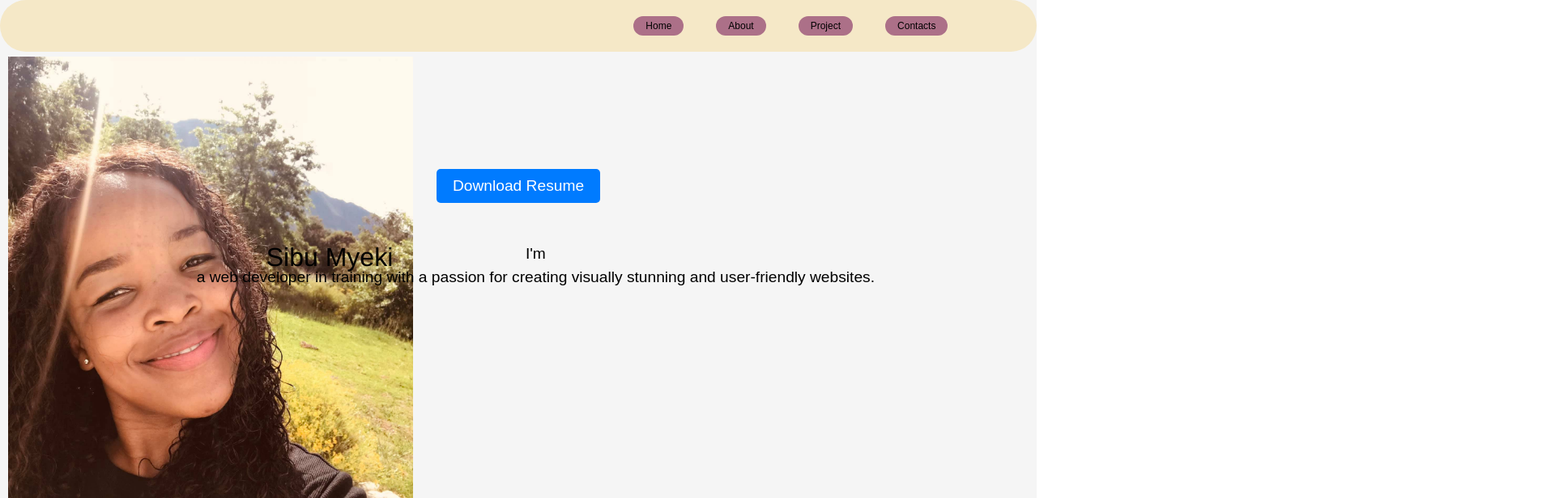
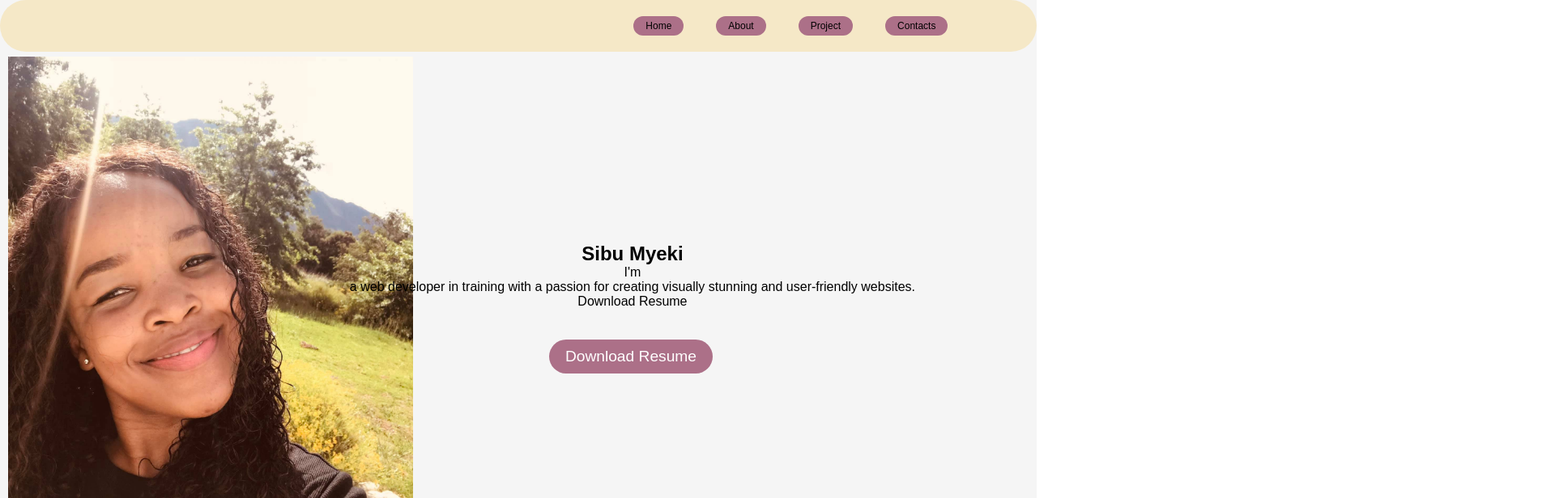
Before and after one commit to SibuMyeki/my_react_project, a React (Vite) app: page / in a window 1280 px wide. Shown: the top 616 px of the page at 81% size, 1920 px wide, since content can reach past the window. Built offline with nearby package versions, Linux system fonts and the light colour scheme.

Commit message:
About me

```diff
--- a/src/App.jsx
+++ b/src/App.jsx
@@ -1,12 +1,17 @@
 import React from 'react'
 import Navbar from './components/Navbar/Navbar';
 import HomePage from './components/HomePage/HomePage';
+import AboutPage from './components/AboutPage/AboutPage';
 // app test
 const App = () => {
   return (
     <div className='container'>
       <Navbar/>
       <HomePage />
+      <AboutPage />
+
+
+
     </div>
   );
 }
--- /dev/null
+++ b/src/components/AboutPage/AboutPage.css
@@ -0,0 +1,28 @@
+* AboutPage.css */
+
+.about-me
+{
+  max-width: 800px; /* Adjust the maximum width as needed */
+  margin: 0 auto; /* Center the content horizontally */
+
+}
+
+.about-me h2 {
+  font-size: 24px; /* Adjust the heading font size */
+  color: #333; /* Adjust the heading color */
+  padding: 1000px;
+}
+
+.about-me p {
+  font-size: 16px; /* Adjust the paragraph font size */
+  line-height: 1.6; /* Adjust the line height for better readability */
+  color: #666; /* Adjust the paragraph color */
+}
+
+.AboutPicture
+{
+    position: absolute;
+    top: 900px;
+    left:10px;
+    border-radius: 50%;
+}
--- /dev/null
+++ b/src/components/AboutPage/AboutPage.jsx
@@ -0,0 +1,25 @@
+import React from 'react';
+import './AboutPage.css';
+import image from "./img4.jpg";
+
+function AboutPage() {
+  return (
+    <div className="about-me">
+        <div className="Home-Img">
+                <img className="AboutPicture" src={image} alt="about-Image" />
+            </div>
+
+      <h2>About Me</h2>
+      <p>
+        I am a Mechanical Engineering Graduate with 3 years of experience working as a Maintenance Technician at City of Cape Town in the Water & Sanitation Department.
+        I am doing a complete career overhaul, adventuring in the "tech" world.
+        Currently I am part of the ABSA 18-month Software Engineering Program . At the moment I am looking for opportunities
+        (learnerships, internships and programming junior roles) to develop and sharpen my tech skills and explore new ones,
+        more than anything I am looking for exposure and mentorship in Software development sector
+      </p>
+
+    </div>
+  );
+}
+
+export default AboutPage;
--- a/src/components/HomePage/HomePage.css
+++ b/src/components/HomePage/HomePage.css
@@ -13,7 +13,7 @@
 {
     position: absolute;
     top: 300px;
-    right: 200px;
+    right: 150px;
 }
 .HomePicture
 {
@@ -42,15 +42,12 @@
     display: flex;
     justify-content: center;
     margin-top: 20px;
-  }
-
-  .overlap-3 {
-    background-color: #007bff; /* Change to your desired background color */
+    background-color:#AC7088; /* Change to your desired background color */
     padding: 10px 20px;
-    border-radius: 5px;
-  }
-
-  .text-wrapper-6 {
+    border-radius: 50px;
+    position: absolute;
+    top: 400px;
+    right: 400px;
     color: #ffffff; /* Change to your desired text color */
     font-size: 1.2rem;
     cursor: pointer;
--- a/src/components/HomePage/HomePage.jsx
+++ b/src/components/HomePage/HomePage.jsx
@@ -12,17 +12,18 @@ const HomePage = () => {
                 <img className="HomePicture" src={image} alt="Home-Image" />
             </div>
             <div className="Home-Text">
-                <div className="text-wrapper-5">Sibu Myeki</div>
-                <p className="i-m-web-developer">
+                <div>
+                    <h1>Sibu Myeki</h1>
+                <p>
                     I&#39;m
                     <br/> a web developer in training with a passion for creating
                     visually stunning and user-friendly websites.
                 </p>
+                <div className="text-wrapper-6">Download Resume</div>
+                </div>
             </div>
-            <div className="Resume">
-                <div className="overlap-3">
-                    <div className="text-wrapper-6">Download Resume</div>
-                </div>
+                <div className="Resume">
+                    <p>Download Resume</p>
             </div>
         </section>
     );
--- a/src/components/Navbar/Navbar.css
+++ b/src/components/Navbar/Navbar.css
@@ -6,6 +6,8 @@ width: 100%;
     background: #F5E8C7;
     padding: 10px 7%;
     border-radius: 50px;
+    position: fixed;
+    z-index: 1;
 }
 
 .navbar{
```
Also changed, not shown: src/components/AboutPage/img4.jpg (renamed from src/components/HomePage/img4.jpg), src/index.css (line endings or trailing spaces).
